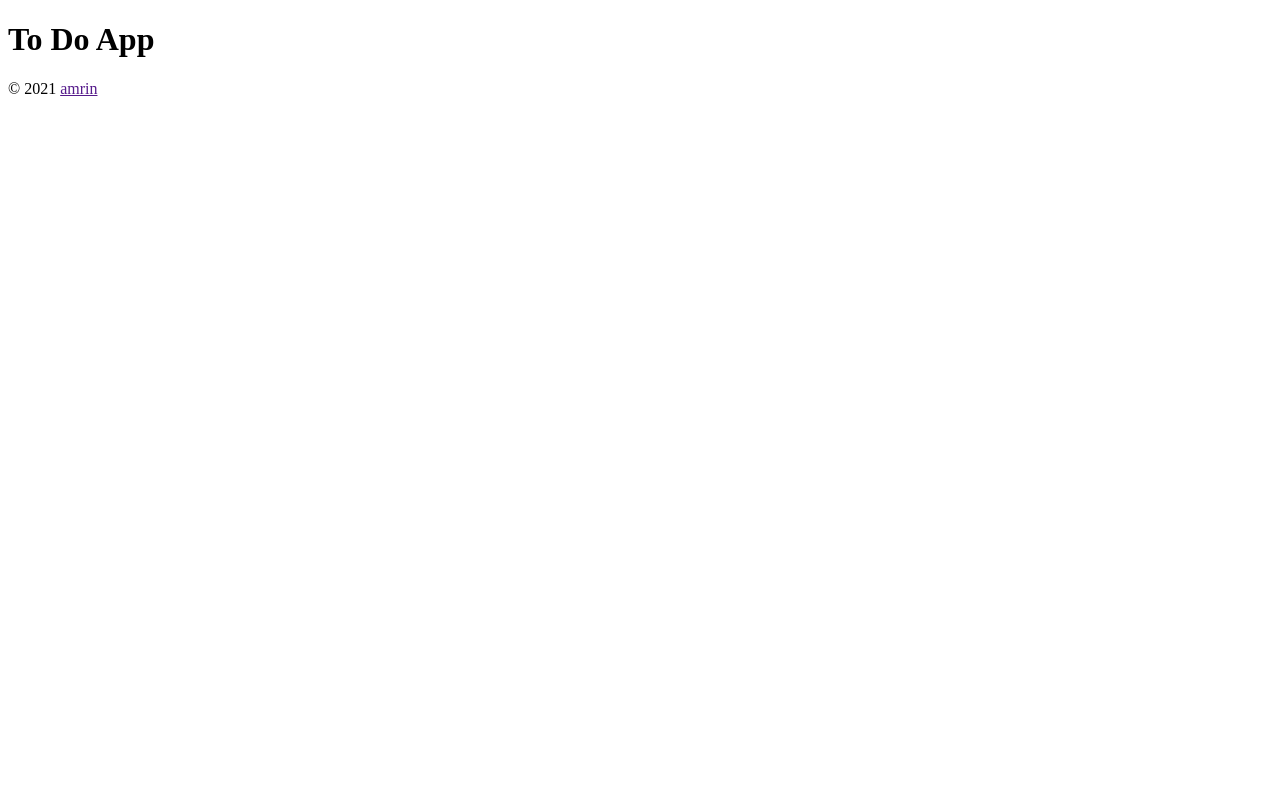
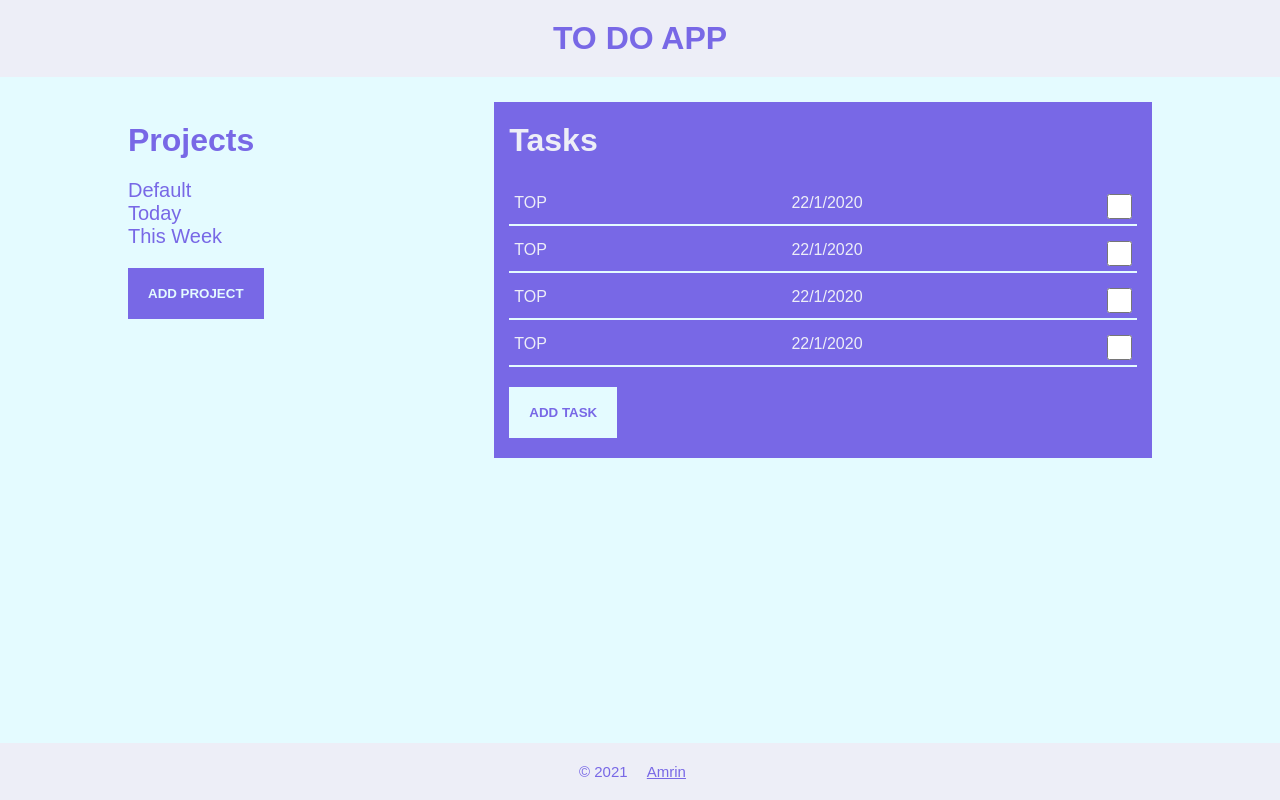
Before and after one commit to Coderamrin/to_do_list, a website built with webpack: page dist/index.html in a window 1280 px wide. Built offline with nearby package versions, Linux system fonts and the light colour scheme; a web font is replaced by a local one.

Commit message:
created the html and styled the app in css

```diff
--- /dev/null
+++ b/dist/css/style.css
@@ -0,0 +1,137 @@
+*{
+	margin: 0;
+}
+
+body {
+	background: #e4fbff;
+	font-family: 'Recursive', sans-serif;
+}
+
+a {
+	text-transform: capitalize;
+	color: inherit;
+	padding: 0 15px;
+}
+
+.header,
+.footer {
+	background: #edeef7;
+	color: #7868e6 ;
+}
+
+.footer {
+	text-align: center;
+	position: absolute;
+    left: 0;
+    bottom: 0;
+    width: 100%;
+    padding: 20px 0;
+    font-size: 15px;
+
+}
+
+.container {
+	width: 80%;
+	margin: auto;
+}
+
+.main {
+	display: grid;
+	grid-template-columns: 1fr 2fr;
+	margin-top: 25px;
+}
+
+.title {
+	padding: 20px 0;
+}
+
+.maintitle {
+	text-align: center;
+	padding-bottom: 20px;
+	padding-top: 20px;
+	text-transform: uppercase;
+}
+
+.task {
+	display: flex;
+	justify-content: space-between;
+	border-bottom: 2px solid #e4fbff;
+	padding: 5px;
+	margin-top: 10px;
+}
+
+.tasks {
+	background: #7868e6;
+	color: #edeef7;
+	padding: 0 15px;
+	margin-bottom: 20px;
+	margin-left: 25px;
+}
+
+.projects {
+	color: #7868e6;
+}
+
+.projectName {
+	text-transform: capitalize;
+	font-size: 20px;
+}
+
+.btn {
+	margin: 20px 0;
+	padding: 18px 20px;
+	color: #7868e6;
+	background: #e4fbff;
+	border: 0;
+	outline: none;
+	text-transform: uppercase;
+	font-weight: bold;
+	cursor: pointer;
+}
+
+.addTask:hover {
+	background: #edeef7;
+}
+
+.addProject {
+	background: #7868e6;
+	color: #e4fbff;
+}
+
+.addProject:hover {
+	color: #edeef7;
+}
+
+.formField {
+	width: 100%;
+	height: 35px;
+	border: 2px double #7868e6;
+	border-radius: 5px;
+	outline: none;
+	font-size: 15px;
+}
+
+.formBtns {
+	display: flex;
+	justify-content: space-around;
+}
+
+.formBtn {
+	background: #7868e6;
+	color: #e4fbff;
+	width: 48%;
+}
+
+.form {
+	display: none;
+}
+
+.checkbox {
+	width: 25px;
+	height: 25px;
+	outline: none;
+	border-radius: 5px;
+}
+
+input {
+}
--- a/dist/index.html
+++ b/dist/index.html
@@ -4,15 +4,63 @@
 	<meta charset="UTF-8">
 	<meta name="viewport" content="width=device-width, initial-scale=1.0">
 	<title>To Do List</title>
+	<link href="https://fonts.googleapis.com/css2?family=Recursive&display=swap" rel="stylesheet">
+	<link rel="stylesheet" href="css/style.css">
 </head>
 <body>
+	<div class="wrapper">
+		<header class="header">
+			<h1 class="maintitle title">To Do App</h1>
+		</header>
+		<main class="main container">
+			<div class="projects">
+				<h1 class="title projectTitle">Projects</h1>
+				<p class="projectName">default</p>
+				<p class="projectName">today</p>
+				<p class="projectName">this week</p>
 
-	<header class="header">
-		<h1 class="maintitle title">To Do App</h1>
-	</header>
-	<main class="main"></main>
-	<footer class="footer">&copy; 2021 <a href="">amrin</a></footer>
+				<button class="btn addProject">add project</button>
+			</div>
 
+			<div class="tasks">
+				<h1 class="title">Tasks</h1>
+				<div class="task">
+					<p class="tasksName">TOP</p>
+					<p class="duedate">22/1/2020</p>
+					<input type="checkbox" class="checkbox">
+				</div>
+
+				<div class="task">
+					<p class="tasksName">TOP</p>
+					<p class="duedate">22/1/2020</p>
+					<input type="checkbox" class="checkbox">
+				</div>
+
+				<div class="task">
+					<p class="tasksName">TOP</p>
+					<p class="duedate">22/1/2020</p>
+					<input type="checkbox" class="checkbox">
+				</div>
+
+				<div class="task">
+					<p class="tasksName">TOP</p>
+					<p class="duedate">22/1/2020</p>
+					<input type="checkbox" class="checkbox">
+				</div>
+				<button class="btn addTask">add task</button>
+			</div>
+		</main>
+
+		<div class="form container">
+			<input type="text" class="formField">
+			<div class="formBtns">
+				<button class="btn formBtn">Add</button>
+				<button class="btn formBtn">Cancel</button>
+			</div>
+		</div>
+		<footer class="footer">&copy; 2021 <a href="https://github.com/amr1n">amrin</a></footer>
+
+	</div>
 	<script src="main.js"></script>
 </body>
 </html>
```
